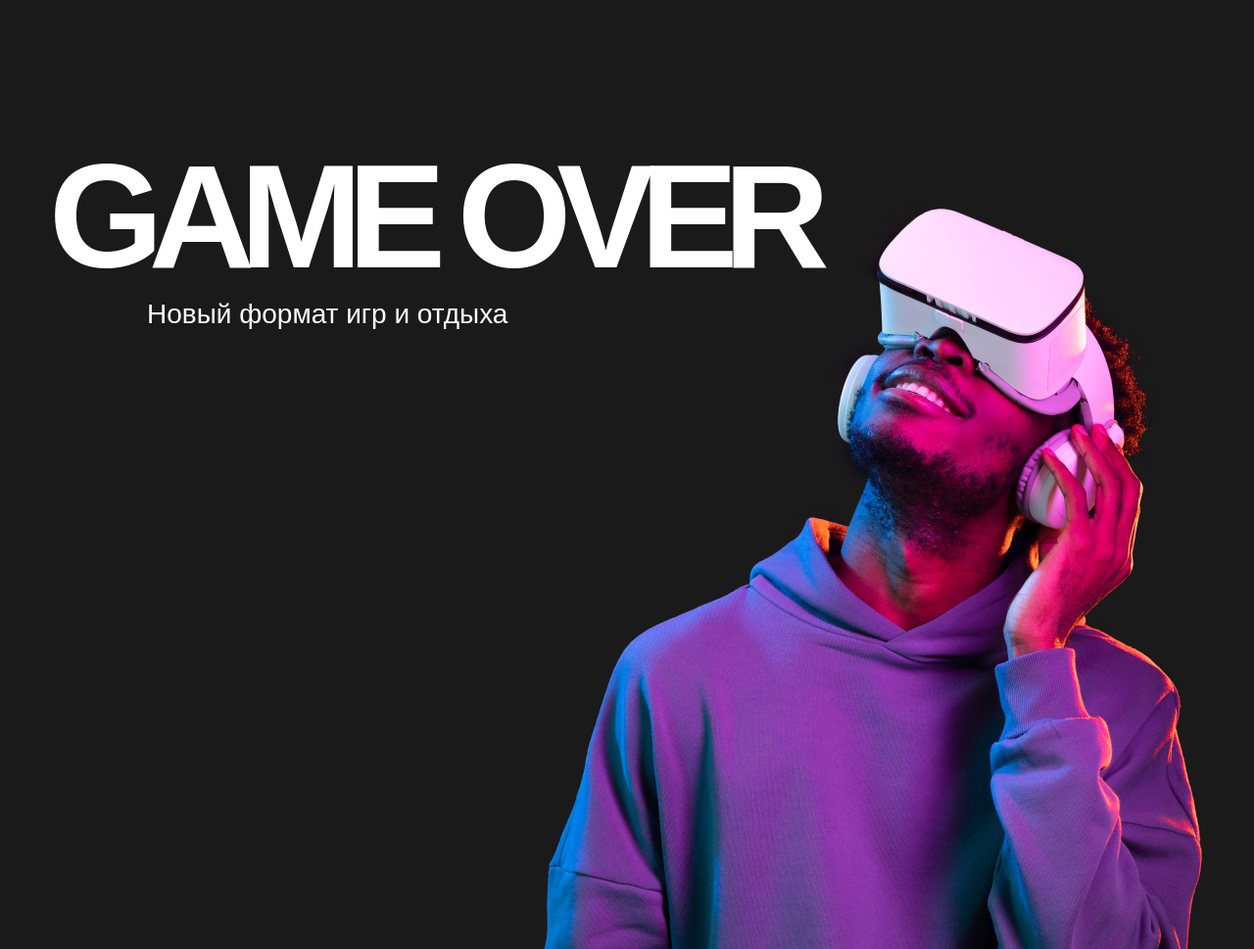
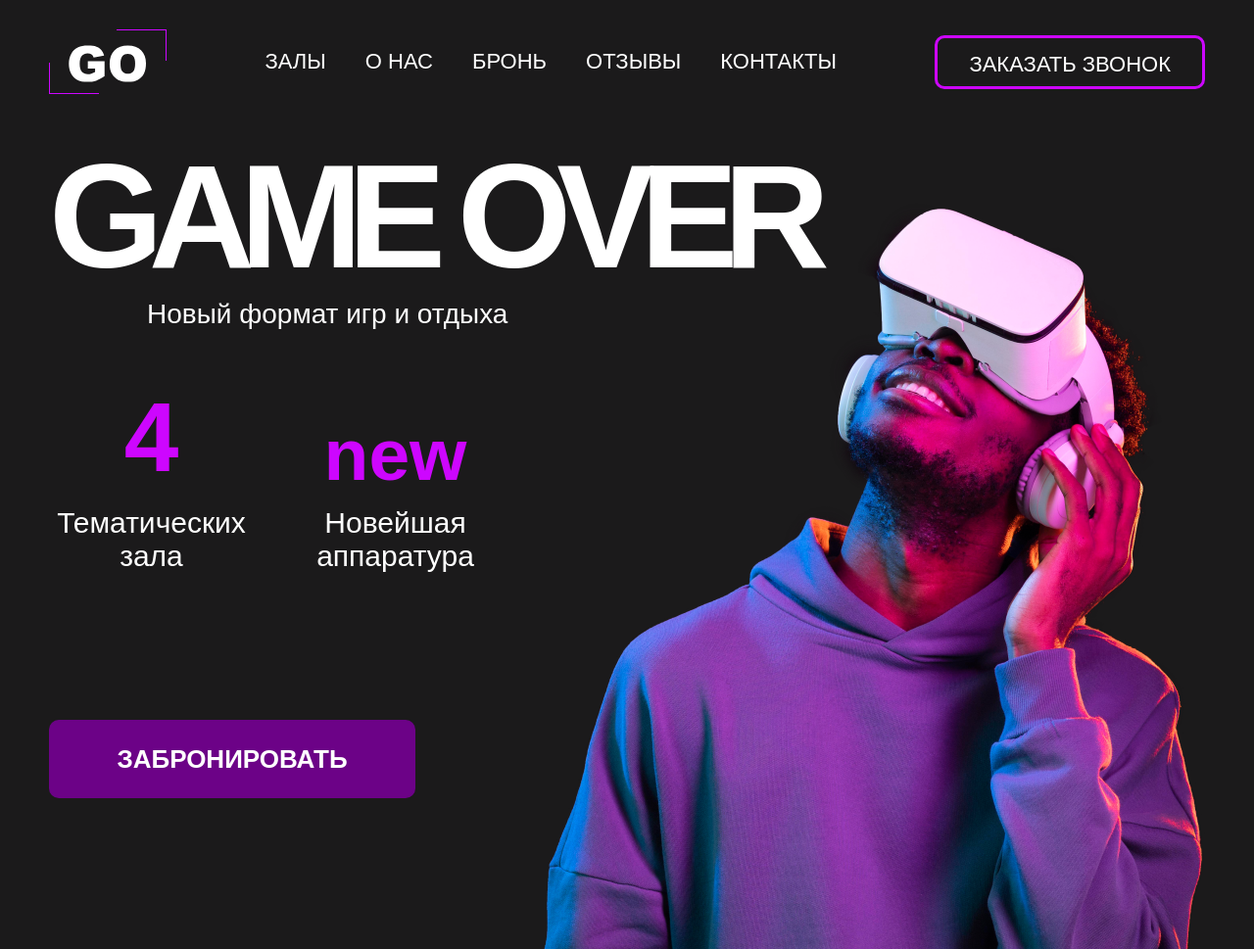
Before and after one commit to yuriykarpoff/go, a plain HTML site: page index.html in a window 1280 px wide. Shown: the top 969 px of the page at 98% size. Drawn offline with Linux system fonts and the light colour scheme.

Commit message:
Сверстаны первые два блока

```diff
--- /dev/null
+++ b/assets/blocks/header/header.css
@@ -0,0 +1,33 @@
+.header {
+    padding: 30px 0 50px;
+}
+
+.header__inner {
+    display: flex;
+    justify-content: space-between;
+    align-items: center;
+}
+
+.nav__list {
+    display: flex;
+    flex-direction: row;
+    gap:40px
+}
+
+.nav__link {
+    font-size: 22px;
+    line-height: 50px;
+    text-transform: uppercase;
+}
+
+.header__callback {
+    padding: 12px 32px;
+    border: 3px solid #CD06FF;
+    border-radius: 10px;
+    background-color: transparent;
+    font-size: 22px;
+    line-height: 30px;
+    color: #fff;
+    max-height: 55px;
+    text-transform: uppercase;
+}
--- a/assets/blocks/poster/poster.css
+++ b/assets/blocks/poster/poster.css
@@ -2,9 +2,11 @@
 .poster {
   position: relative;
   min-height: 823px;
+  display: flex;
+  flex-direction: column;
 }
 
-.poster::before {
+.poster:after {
   content: "";
   position: absolute;
   inset: 0;
@@ -27,4 +29,57 @@
   font-size: 28px;
   line-height: 50px;
   padding: 0 0 0 100px;
+  margin: 0 0 30px;
 }
+
+.poster__info-wrapper {
+  display: flex;
+  gap: 40px;
+  align-items: flex-end;
+  margin-bottom: 150px;
+}
+
+.poster__info {
+  display: flex;
+  flex-direction: column;
+  text-align: center;
+}
+
+.poster-info-title {
+  font-weight: 900;
+  font-size: 100px;
+  line-height: 141px;
+  color: #CD06FF;
+}
+
+.poster-info-title_text {
+  font-size: 75px;
+  line-height: 106px;
+}
+
+.poster-info-text {
+  font-size: 30px;
+  line-height: 34px;
+  max-width: 209px;
+}
+
+.poster__button {
+  background-color: #6C0287;
+  border: none;
+  border-radius: 10px;
+  color: #fff;
+  padding: 25px 69px;
+  max-width: 374px;
+  text-transform: uppercase;
+  font-size: 26px;
+  line-height: 30px;
+  font-weight: 700;
+  z-index: 1;
+}
+
+.poster__button:hover {
+  outline: none;
+  text-shadow: 2px 2px 2px #000;
+  border: 1px solid #000;
+  box-shadow: 0px 5px 10px 2px rgba(108, 2, 119, 1.0);
+}
--- a/assets/css/global.css
+++ b/assets/css/global.css
@@ -63,10 +63,6 @@ iframe {
   transform: scale(0);
 }
 
-.main {
-  padding: 146px 0 0
-}
-
 .container {
   max-width: 1240px;
   padding: 0 30px;
--- a/assets/css/style.css
+++ b/assets/css/style.css
@@ -1,6 +1,7 @@
 @import url(../css/normalize.css);
 @import url(../css/global.css);
 @import url(../css/booking.css);
+@import url(../blocks/header/header.css);
 @import url(../blocks/poster/poster.css);
 @import url(../blocks/room/room.css);
 @import url(../blocks/about/about.css);
--- a/index.html
+++ b/index.html
@@ -15,12 +15,42 @@
 </head>
 
 <body>
+    <header class="header">
+         <div class="container header__inner">
+            <img class="logo" src="assets/blocks/header/images/logo.svg"  height="66" alt="Логотип компьютерного клуба GO">
+
+            <nav class="nav">
+                <ul class="nav__list">
+                    <li class="nav__item"><a href="#" class="nav__link">Залы</a></li>
+                    <li class="nav__item"><a href="#" class="nav__link">О нас</a></li>
+                    <li class="nav__item"><a href="#" class="nav__link">Бронь</a></li>
+                    <li class="nav__item"><a href="#" class="nav__link">Отзывы</a></li>
+                    <li class="nav__item"><a href="#" class="nav__link">Контакты</a></li>
+                </ul>
+            </nav>
+
+            <button class="header__callback" type="button">Заказать звонок</button>
+        </div>
+
+    </header>
+
     <main class="main">
-
         <section class="content">
             <div class="container poster">
                     <h1 class="poster__title">Game Over</h1>
                     <p class="poster__subtitle">Новый формат игр и отдыха</p>
+
+                    <div class="poster__info-wrapper">
+                        <div class="poster__info">
+                        <p class="poster-info-title">4</p>
+                        <p class="poster-info-text">Тематических зала</p></div>
+                        <div class="poster__info">
+                        <p class="poster-info-title poster-info-title_text">new</p>
+                        <p class="poster-info-text">Новейшая аппаратура</p>
+                        </div>
+                    </div>
+
+                    <button class="poster__button" type="button"><a href="#booking-id">Забронировать</a></button>
             </div>
         </section>
 
```
Also changed, not shown: assets/blocks/header/images/logo.svg (added).
